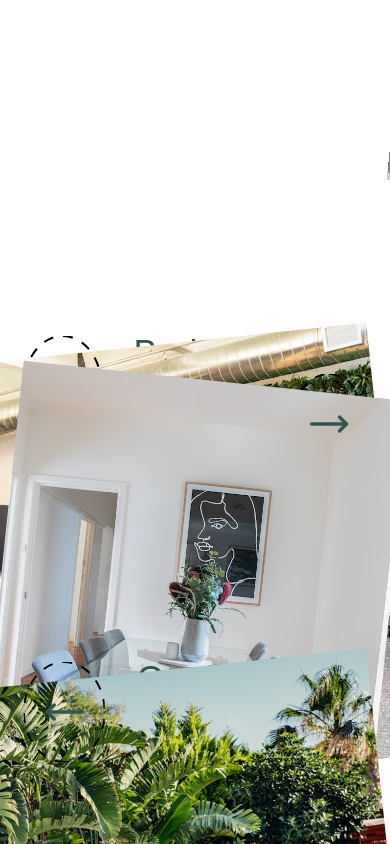
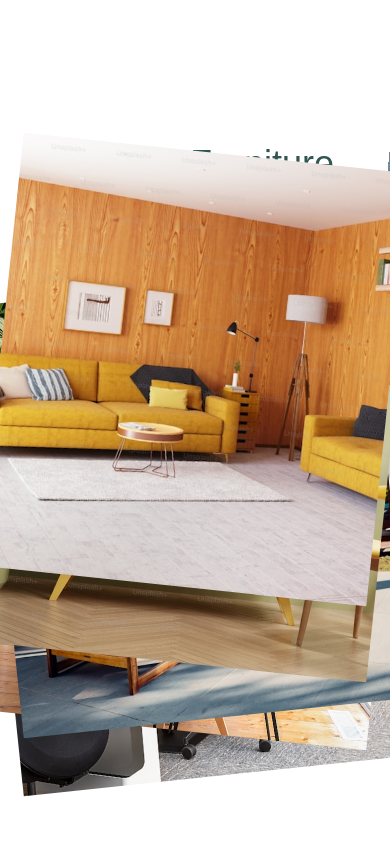
Before and after one commit to Maryammuhammadafzal/Furniture-landing-page, a Next.js app: page / in a window 390 px wide. Shown: the part 1280-2124 px from the top of the page. Built offline with nearby package versions, Linux system fonts and the light colour scheme; a web font is replaced by a local one.

Commit message:
2 animation added

```diff
--- a/src/app/collection/page.tsx
+++ b/src/app/collection/page.tsx
@@ -29,17 +29,19 @@ const CollectionPage = () => {
             <h2
               style={{
                 transform: `${
-                  offset > 500 && offset < 600 &&
-                  `translateX(-${300}px)`
+                  offset > 500 && offset < 600 && `translateX(-${300}px)`
                 }`,
-                transition: "transform 0.3s linear", // Smoother 300ms transition
+                transition: "transform 0.3s linear",
               }}
               className="card-heading max-w-lg transition-transform leading-normal font-mono md:text-6xl sm:text-5xl text-4xl text-primary"
             >
               Living Room Furniture
             </h2>
             <div
-            className={`${offset > 500 && offset < 600 && 'flex'} hidden relative justify-center items-center rounded-full h-[100px] w-[100px] slide-arrow`}>
+              className={`${
+                offset > 500 && offset < 600 && "flex"
+              } hidden relative justify-center items-center rounded-full h-[100px] w-[100px] slide-arrow`}
+            >
               <svg
                 className="absolute inset-0 w-full h-full"
                 preserveAspectRatio="none"
@@ -61,13 +63,17 @@ const CollectionPage = () => {
                 <MoveRightIcon size={42} color="#31554F" />
               </div>
             </div>
-            <div  style={{
+            <div
+              style={{
                 transform: `${
-                  offset > 500 && offset < 600 &&
+                  offset > 500 &&
+                  offset < 600 &&
                   `translateX(${400}px) translateY(-${100}px)`
                 }`,
-                transition: "transform 0.3s linear", // Smoother 300ms transition
-              }} className="slider-image w-[390px] transition-transform h-[435px] flex justify-center items-center rotate-6">
+                transition: "transform 0.3s linear",
+              }}
+              className="slider-image w-[390px] transition-transform h-[435px] flex justify-center items-center rotate-6"
+            >
               <Image
                 src="/images/collection-image1.jpg"
                 alt="colleection-images"
@@ -80,12 +86,23 @@ const CollectionPage = () => {
           <div
             style={{
               transform: `${
-                  offset > 500 && offset < 600 &&
-                  `translateY(${250}px)`
+                offset > 500 && offset < 600 && `translateY(${250}px)`
+              }`,
+              transition: "transform 0.3s linear",
+            }}
+            className="slide-card w-full h-auto flex justify-evenly gap-8 items-center"
+          >
+            <div
+              style={{
+                transform: `${
+                  offset > 800 &&
+                  offset < 900 &&
+                  `translateX(-${400}px) translateY(-${100}px)`
                 }`,
                 transition: "transform 0.3s linear", // Smoother 300ms transition
-              }} className="slide-card w-full h-auto flex justify-evenly gap-8 items-center">
-            <div className="slider-image w-[390px] h-[435px] flex justify-center items-center -rotate-6">
+              }}
+              className="slider-image w-[390px] h-[435px] flex justify-center items-center -rotate-6"
+            >
               <Image
                 src="/images/collection-image2.jpg"
                 alt="colleection-images"
@@ -94,7 +111,11 @@ const CollectionPage = () => {
                 className="w-full h-full object-cover object-center"
               />
             </div>
-            <div className="flex relative rotate-180 justify-center items-center rounded-full h-[100px] w-[100px] slide-arrow">
+            <div
+              className={` ${
+                offset > 800 && offset < 900 && `flex`
+              } hidden relative rotate-180 justify-center items-center rounded-full h-[100px] w-[100px] slide-arrow`}
+            >
               <svg
                 className="absolute inset-0 w-full h-full"
                 preserveAspectRatio="none"
@@ -116,17 +137,26 @@ const CollectionPage = () => {
                 <MoveRightIcon size={42} color="#31554F" />
               </div>
             </div>
-            <h2 className="card-heading max-w-lg leading-16 font-mono md:text-6xl sm:text-5xl text-4xl text-primary ">
+            <h2  style={{
+                transform: `${
+                  offset > 800 && offset < 900 &&
+                  `translateX(${500}px)`
+                }`,
+                transition: "transform 0.3s linear", // Smoother 300ms transition
+              }} className="card-heading max-w-lg leading-16 font-mono md:text-6xl sm:text-5xl text-4xl text-primary ">
               Bedroom Furniture
             </h2>
           </div>
-          <div  style={{
+          <div
+            style={{
               transform: `${
-                  offset > 500 && offset < 600 &&
-                  `translateY(${0}px)`
+                offset > 500 && offset < 600 && `translateY(-${20}px)` ||
+                offset > 800 && offset < 900 && `translateY(450px)`
               }`,
-                transition: "transform 0.3s linear", // Smoother 300ms transition
-              }} className="slide-card w-full h-auto flex justify-evenly gap-8 items-center">
+              transition: "transform 0.3s linear",
+            }}
+            className="slide-card w-full h-auto flex justify-evenly gap-8 items-center"
+          >
             <h2 className="card-heading max-w-lg leading-16 font-mono md:text-6xl sm:text-5xl text-4xl text-primary ">
               Dining Room Furniture
             </h2>
@@ -162,13 +192,16 @@ const CollectionPage = () => {
               />
             </div>
           </div>
-          <div  style={{
+          <div
+            style={{
               transform: `${
-                  offset > 500 && offset < 600 &&
-                  `translateY(${0}px)`
+                offset > 500 && offset < 600 && `translateY(-${320}px)` ||
+                offset > 800 && offset < 900 && `translateY(-50px)`
               }`,
-                transition: "transform 0.3s linear", // Smoother 300ms transition
-              }} className="slide-card w-full h-auto flex justify-evenly gap-8 items-center">
+              transition: "transform 0.3s linear",
+            }}
+            className="slide-card w-full h-auto flex justify-evenly gap-8 items-center"
+          >
             <div className="slider-image w-[390px] h-[435px] flex justify-center items-center -rotate-6">
               <Image
                 src="/images/collection-image4.jpg"
@@ -204,13 +237,16 @@ const CollectionPage = () => {
               Outdoor Furniture
             </h2>
           </div>
-          <div  style={{
+          <div
+            style={{
               transform: `${
-                  offset > 500 && offset < 600 &&
-                  `translateY(${0}px)`
+                offset > 500 && offset < 600 && `translateY(-${600}px)`||
+                offset > 800 && offset < 900 && `translateY(-400px)`
               }`,
-                transition: "transform 0.3s linear", // Smoother 300ms transition
-              }} className="slide-card w-full h-auto flex justify-evenly gap-8 items-center">
+              transition: "transform 0.3s linear",
+            }}
+            className="slide-card w-full h-auto flex justify-evenly gap-8 items-center"
+          >
             <h2 className="card-heading max-w-lg leading-16 font-mono md:text-6xl sm:text-5xl text-4xl text-primary ">
               Office Furniture
             </h2>
@@ -246,13 +282,17 @@ const CollectionPage = () => {
               />
             </div>
           </div>
-          <div  style={{
+          <div
+            style={{
               transform: `${
-                  offset > 500 && offset < 600 &&
-                  `translateY(${0}px)`
+                offset > 500 && offset < 600 && `translateY(-${900}px)` ||
+                offset > 800 && offset < 900 && `translateY(-640px)`
+
               }`,
-                transition: "transform 0.3s linear", // Smoother 300ms transition
-              }} className="slide-card w-full h-auto flex justify-evenly gap-8 items-center">
+              transition: "transform 0.3s linear",
+            }}
+            className="slide-card w-full h-auto flex justify-evenly gap-8 items-center"
+          >
             <div className="slider-image w-[390px] h-[435px] flex justify-center items-center rotate-6">
               <Image
                 src="/images/collection-image6.jpg"
--- a/src/app/globals.css
+++ b/src/app/globals.css
@@ -196,9 +196,9 @@ text-shadow: none;
 /* .slide-card h2 {
 display: none;
 } */
-/* .slide-arrow {
+.slide-arrow {
   display: none;
-} */
+}
 
 .slider-image {
   position: absolute;
```
Lines whose indentation alone changed are shown as unchanged.
